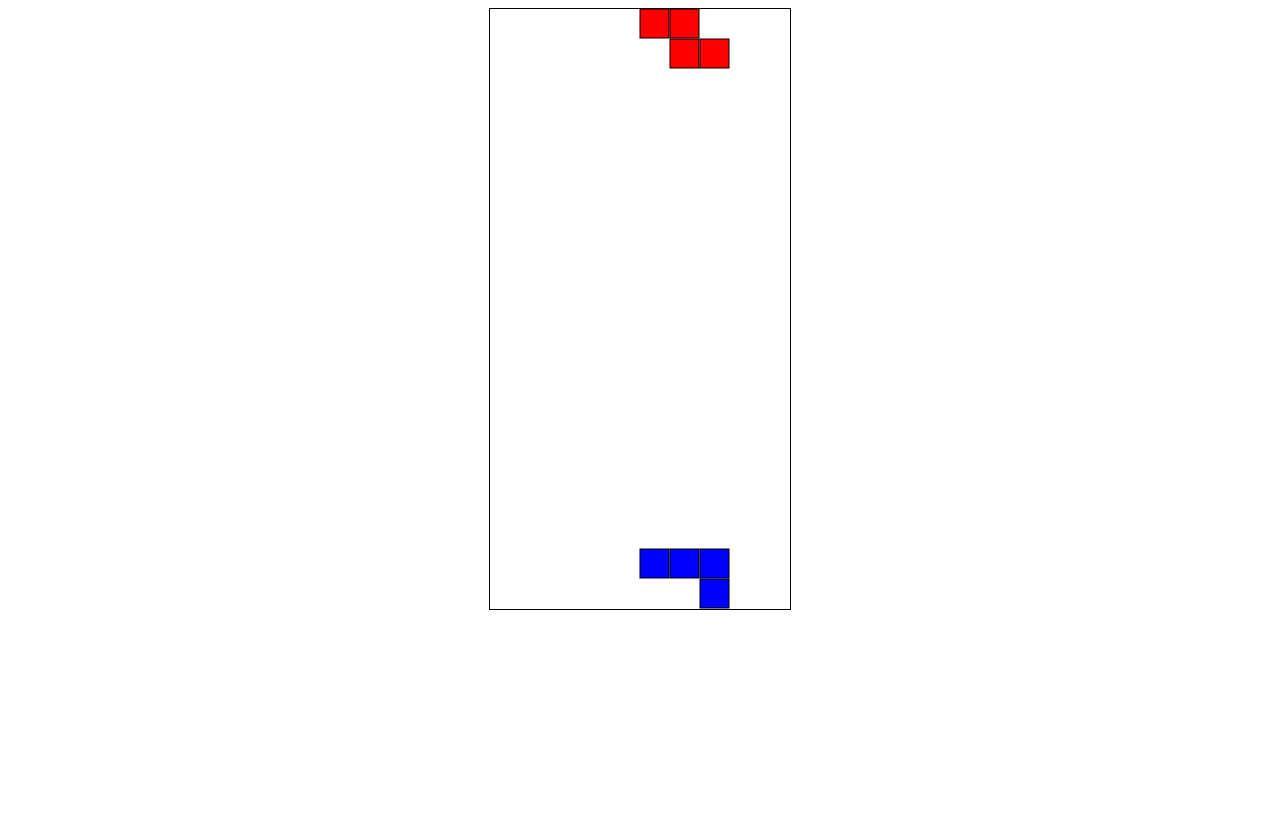
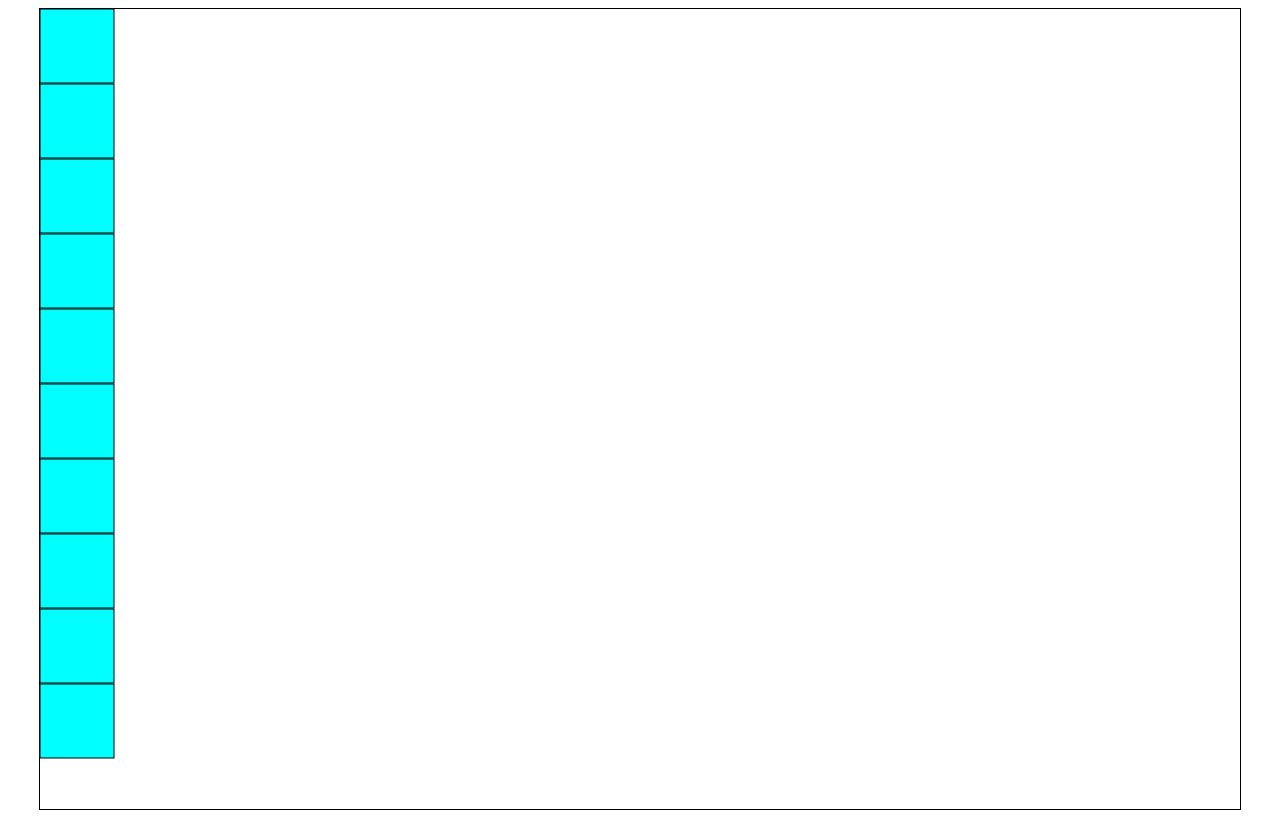
Before and after one commit to heimusu/roulette, a website: page tetris/dist/tetris.html in a window 1280 px wide. Drawn offline with Linux system fonts and the light colour scheme.

Commit message:
たたき

```diff
--- a/tetris/dist/controller.js
+++ b/tetris/dist/controller.js
@@ -7,7 +7,8 @@ document.body.onkeydown = function( e ) {
     37: 'left',
     39: 'right',
     40: 'down',
-    38: 'rotate'
+    38: 'rotate',
+    13: 'enter'
   };
 
   if ( typeof keys[ e.keyCode ] != 'undefined' ) {
@@ -43,6 +44,10 @@ function keyPress( key ) {
       current = rotated;  // 回せる場合は回したあとの状態に操作ブロックをセットする
     }
     break;
+  case 'enter':
+    freeze();
+    progress++;
+    newShape();
   }
 }
 
--- a/tetris/dist/render.js
+++ b/tetris/dist/render.js
@@ -3,9 +3,11 @@
  */
 var canvas = document.getElementsByTagName( 'canvas' )[ 0 ];  // キャンバス
 var ctx = canvas.getContext( '2d' ); // コンテクスト
-var W = 300, H = 600;  // キャンバスのサイズ
-var BLOCK_W = W / COLS, BLOCK_H = H / ROWS;  // マスの幅を設定
-
+// var W = 300, H = 600;  // キャンバスのサイズ
+//新キャンバスサイズ
+var W = 1200, H = 800;  // キャンバスのサイズ
+// var BLOCK_W = W / COLS, BLOCK_H = H / ROWS;  // マスの幅を設定
+var BLOCK_W = W / COLS, BLOCK_H = W / COLS;  // マスの幅を設定
 
 // x, yの部分へマスを描画する処理
 function drawBlock( x, y ) {
@@ -19,6 +21,8 @@ function render() {
   ctx.clearRect( 0, 0, W, H );  // 一度キャンバスを真っさらにする
   ctx.strokeStyle = 'black';  // えんぴつの色を黒にする
 
+  var currentHeight = (shapes[progress].length) / 4;
+
   // 盤面を描画する
   for ( var x = 0; x < COLS; ++x ) {
     for ( var y = 0; y < ROWS; ++y ) {
@@ -30,8 +34,8 @@ function render() {
   }
 
   // 操作ブロックを描画する
-  for ( var y = 0; y < 4; ++y ) {
-    for ( var x = 0; x < 4; ++x ) {
+  for ( var y = 0; y < currentHeight; ++y ) {
+    for ( var x = 0; x < 10; ++x ) {
       if ( current[ y ][ x ] ) {
         ctx.fillStyle = colors[ current[ y ][ x ] - 1 ];  // マスの種類に合わせて塗りつぶす色を設定
         drawBlock( currentX + x, currentY + y );  // マスを描画
--- a/tetris/dist/tetris.html
+++ b/tetris/dist/tetris.html
@@ -6,7 +6,9 @@
     </head>
     <body>
         <!-- <audio id="clearsound" src="sound/pop.ogg" preload="auto"></audio> -->
-        <canvas width='300' height='600'></canvas>
+        <!-- old canvas -->
+        <!-- <canvas width='1200' height='600'></canvas> -->
+        <canvas width='1200' height='800'></canvas>
         <script src='./tetris.js'></script>
         <script src='./controller.js'></script>
         <script src='./render.js'></script>
--- a/tetris/dist/tetris.js
+++ b/tetris/dist/tetris.js
@@ -1,25 +1,58 @@
-var COLS = 10, ROWS = 20;  // 横10、縦20マス
+//旧サイズ
+//var COLS = 10, ROWS = 20;  // 横10、縦20マス
+//新サイズ
+var COLS = 16, ROWS = 12;  // 横10、縦20マス
 var board = [];  // 盤面情報
 var lose;  // 一番上までいっちゃったかどうか
 var interval;  // ゲームを実行するタイマーを保持する変数
 var current; // 今操作しているブロックの形
 var currentX, currentY; // 今操作しているブロックの位置
 
+var progress = 0;
+var tickFlg = 0;
+
 // 操作するブロックのパターン
+// var shapes = [
+//     [ 1, 1, 1, 1 ],
+//     [ 1, 1, 1, 0,
+//       1 ],
+//     [ 1, 1, 1, 0,
+//       0, 0, 1 ],
+//     [ 1, 1, 0, 0,
+//       1, 1 ],
+//     [ 1, 1, 0, 0,
+//       0, 1, 1 ],
+//     [ 0, 1, 1, 0,
+//       1, 1 ],
+//     [ 0, 1, 0, 0,
+//       1, 1, 1 ]
+// ];
+
 var shapes = [
-    [ 1, 1, 1, 1 ],
-    [ 1, 1, 1, 0,
-      1 ],
-    [ 1, 1, 1, 0,
-      0, 0, 1 ],
-    [ 1, 1, 0, 0,
-      1, 1 ],
-    [ 1, 1, 0, 0,
-      0, 1, 1 ],
-    [ 0, 1, 1, 0,
-      1, 1 ],
-    [ 0, 1, 0, 0,
-      1, 1, 1 ]
+  //縦10横1
+  [1, 0, 0, 0, 1,0,0,0, 1,0,0,0, 1,0,0,0 ,1,0,0,0, 1,0,0,0, 1,0,0,0,
+  1,0,0,0, 1,0,0,0, 1,0,0,0 ],
+  //縦9横1
+  [1, 0, 0, 0, 1,0,0,0, 1,0,0,0, 1,0,0,0 ,1,0,0,0, 1,0,0,0, 1,0,0,0,
+  1,0,0,0, 1,0,0,0],
+  //縦8横1
+  [1, 0, 0, 0, 1,0,0,0, 1,0,0,0, 1,0,0,0 ,1,0,0,0, 1,0,0,0, 1,0,0,0,
+  1,0,0,0],
+  //縦7横1
+  [1, 0, 0, 0, 1,0,0,0, 1,0,0,0, 1,0,0,0 ,1,0,0,0, 1,0,0,0, 1,0,0,0],
+  //縦6横1
+  [1, 0, 0, 0, 1,0,0,0, 1,0,0,0, 1,0,0,0 ,1,0,0,0, 1,0,0,0],
+  //縦5横4
+  [1, 1, 1, 1, 1,1,1,1, 1,1,1,1, 1,1,1,1, 1,1,1,1],
+  //縦4横1
+  [1, 0, 0, 0, 1,0,0,0, 1,0,0,0, 1,0,0,0],
+  //縦12横2
+  [1, 1, 0, 0, 1,1,0,0, 1,1,0,0, 1,1,0,0 ,1,1,0,0, 1,1,0,0, 1,1,0,0,
+  1,1,0,0, 1,1,0,0, 1,1,0,0, 1,1,0,0, 1,1,0,0],
+  //縦2横3
+  [1, 1, 1, 0, 1,1,1,0],
+  //縦1横1
+  [1,0]
 ];
 
 // ブロックの色
@@ -40,11 +73,13 @@ function init() {
 
 // shapesからランダムにブロックのパターンを出力し、盤面の一番上へセットする
 function newShape() {
-  var id = Math.floor( Math.random() * shapes.length );  // ランダムにインデックスを出す
+  // var id = Math.floor( Math.random() * shapes.length );  // ランダムにインデックスを出す
+  var id = progress;
   var shape = shapes[ id ];
+  var currentHeight = (shapes[id].length) / 4;
   // パターンを操作ブロックへセットする
   current = [];
-  for ( var y = 0; y < 4; ++y ) {
+  for ( var y = 0; y < currentHeight; ++y ) {
     current[ y ] = [];
     for ( var x = 0; x < 4; ++x ) {
       var i = 4 * y + x;
@@ -57,26 +92,45 @@ function newShape() {
     }
   }
   // ブロックを盤面の上のほうにセットする
-  currentX = 5;
+  if(id === 6 || id === 7){
+    currentX = progress + 3;
+  }
+  else if(id === 8){
+    currentX = progress + 4;
+  }
+  else if(id === 9){
+    currentX = progress + 6;
+  }
+  else{
+    currentX = progress;
+  }
   currentY = 0;
 }
 
 function tick() {
   // １つ下へ移動する
-  if ( valid( 0, 1 ) ) {
+  if ( valid( 0, 1 ) && tickFlg === 0 ) {
     ++currentY;
   }
   // もし着地していたら(１つしたにブロックがあったら)
+  // else {
+  //   freeze();  // 操作ブロックを盤面へ固定する
+  //   clearLines();  // ライン消去処理
+  //   if (lose) {
+  //     // もしゲームオーバなら最初から始める
+  //     newGame();
+  //     return false;
+  //   }
+  //   // 新しい操作ブロックをセットする
+  //   newShape();
+  // }
+  else if(currentY === 0){
+    tickFlg = 0;
+  }
+
   else {
-    freeze();  // 操作ブロックを盤面へ固定する
-    clearLines();  // ライン消去処理
-    if (lose) {
-      // もしゲームオーバなら最初から始める
-      newGame();
-      return false;
-    }
-    // 新しい操作ブロックをセットする
-    newShape();
+    --currentY;
+    tickFlg = 1;
   }
 }
 
@@ -88,7 +142,8 @@ function valid( offsetX, offsetY, newCurrent ) {
   offsetX = currentX + offsetX;
   offsetY = currentY + offsetY;
   newCurrent = newCurrent || current;
-  for ( var y = 0; y < 4; ++y ) {
+  var currentHeight = (shapes[progress].length) / 4;
+  for ( var y = 0; y < currentHeight; ++y ) {
     for ( var x = 0; x < 4; ++x ) {
       if ( newCurrent[ y ][ x ] ) {
         if ( typeof board[ y + offsetY ] == 'undefined'
@@ -112,7 +167,8 @@ function valid( offsetX, offsetY, newCurrent ) {
 
 // 操作ブロックを盤面にセットする関数
 function freeze() {
-  for ( var y = 0; y < 4; ++y ) {
+  var currentHeight = (shapes[progress].length) / 4;
+  for ( var y = 0; y < currentHeight; ++y ) {
     for ( var x = 0; x < 4; ++x ) {
       if ( current[ y ][ x ] ) {
         board[ y + currentY ][ x + currentX ] = current[ y ][ x ];
```
